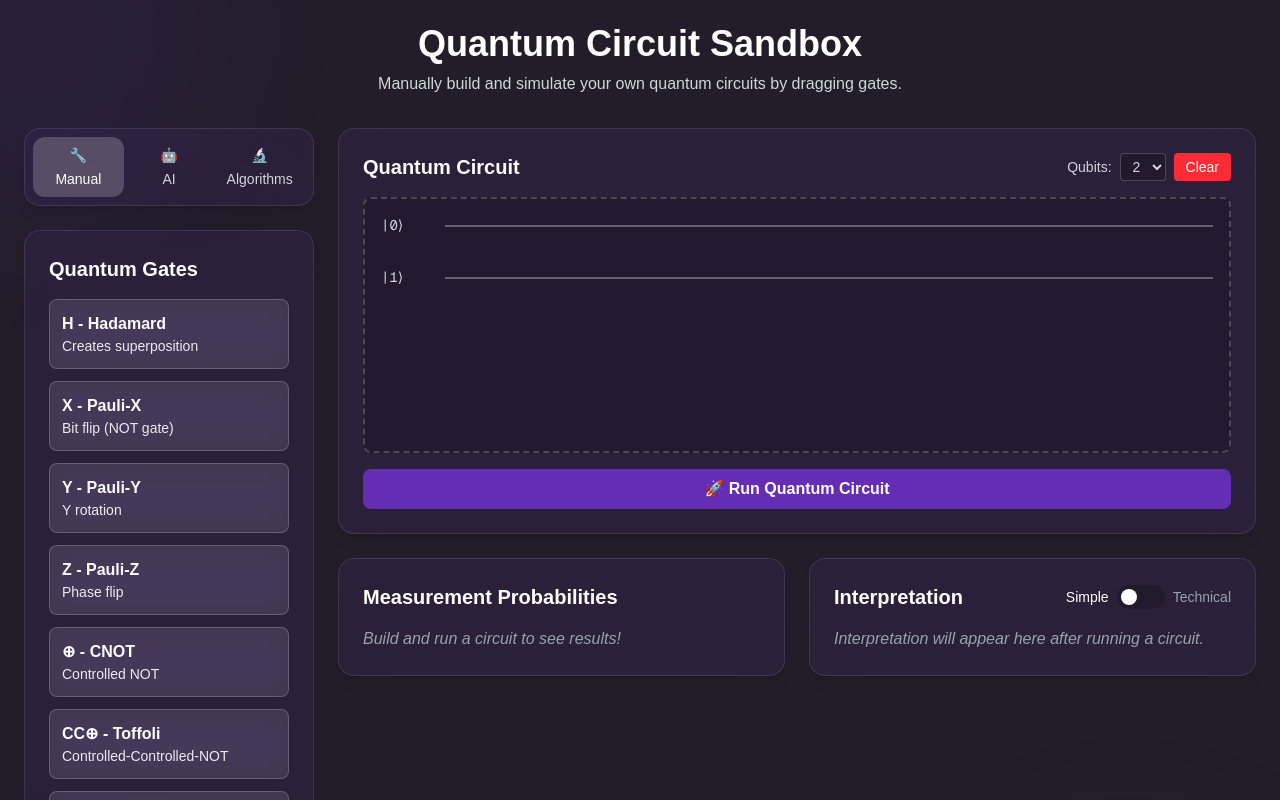
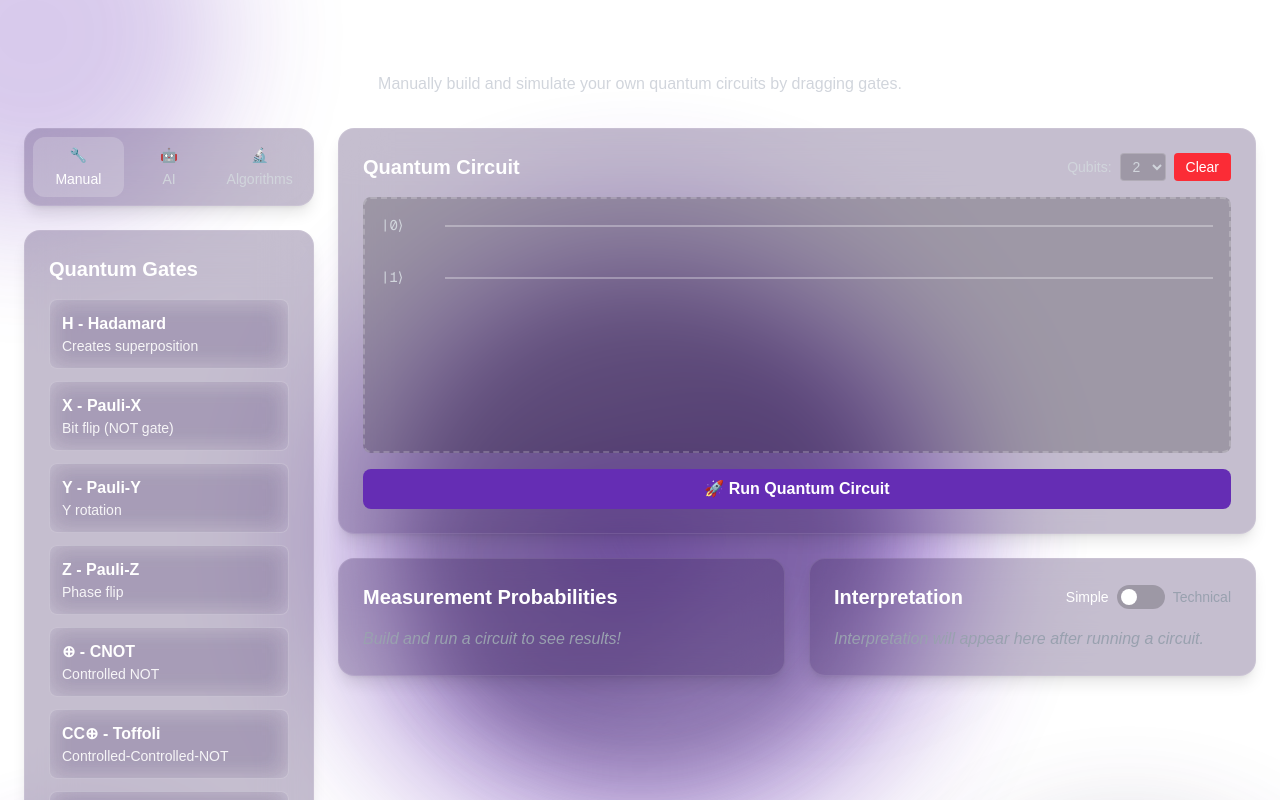
Before and after one commit to EdwinNgui/SpurHacks, a Next.js app: page /quantassist in a window 1280 px wide. Shown: the top 800 px of the page. Built offline with nearby package versions, Linux system fonts and the light colour scheme.

Commit message:
feat: added gradient liquid glass feel

```diff
--- a/src/app/layout.tsx
+++ b/src/app/layout.tsx
@@ -25,7 +25,7 @@ export default function RootLayout({
   return (
     <html lang="en">
       <body
-        className={`${geistSans.variable} ${geistMono.variable} antialiased`}
+        className={`${geistSans.variable} ${geistMono.variable} antialiased bg-gradient-to-r from-purple-900 to-sky-900`}
       >
         {children}
       </body>
--- a/src/app/quantassist/page.tsx
+++ b/src/app/quantassist/page.tsx
@@ -321,11 +321,14 @@ export default function QuantumCircuitAssistantPage() {
 };
 
   return (
-    <div className="relative min-h-screen bg-[#221e29] overflow-hidden">
+    <div className="relative min-h-screen overflow-hidden">
       <div className="absolute inset-0 z-0">
-        <div className="absolute top-[-10rem] left-[-10rem] w-96 h-96 bg-[#652db4]/20 rounded-full filter blur-3xl opacity-50 animate-pulse"></div>
-        <div className="absolute bottom-[-10rem] right-[-2.5rem] w-96 h-96 bg-[#3f2a61]/30 rounded-full filter blur-3xl opacity-60 animate-pulse" style={{animationDelay: '2s'}}></div>
-        <div className="absolute bottom-[-5rem] left-[-5rem] w-80 h-80 bg-[#652db4]/10 rounded-full filter blur-2xl opacity-70 animate-pulse" style={{animationDelay: '4s'}}></div>
+        <div className="absolute top-[-10rem] left-[-10rem] w-96 h-96 bg-[#652db4]/40 rounded-full filter blur-3xl opacity-70 animate-pulse"></div>
+        <div className="absolute bottom-[-10rem] right-[-2.5rem] w-96 h-96 bg-[#3f2a61]/50 rounded-full filter blur-3xl opacity-80 animate-pulse" style={{animationDelay: '2s'}}></div>
+        <div className="absolute bottom-[-5rem] left-[-5rem] w-80 h-80 bg-[#652db4]/30 rounded-full filter blur-2xl opacity-80 animate-pulse" style={{animationDelay: '4s'}}></div>
+        <div className="absolute top-1/3 right-1/4 w-72 h-72 bg-[#652db4]/50 rounded-full filter blur-3xl opacity-60 animate-pulse" style={{animationDelay: '1s'}}></div>
+        <div className="absolute bottom-1/3 left-1/3 w-64 h-64 bg-[#3f2a61]/40 rounded-full filter blur-2xl opacity-70 animate-pulse" style={{animationDelay: '3s'}}></div>
+        <div className="absolute top-1/2 left-1/2 transform -translate-x-1/2 -translate-y-1/2 w-48 h-48 bg-[#652db4]/60 rounded-full filter blur-2xl opacity-50 animate-pulse" style={{animationDelay: '0.5s'}}></div>
       </div>
       <div className="relative z-10 p-6 text-gray-300">
         <div className="max-w-7xl mx-auto">
@@ -335,6 +338,13 @@ export default function QuantumCircuitAssistantPage() {
           <p className="text-center text-gray-300 mb-8">
             {currentPage.description}
           </p>
+
+          {/* Glow effect behind title */}
+          <div className="absolute inset-0 flex items-center justify-center pointer-events-none -z-10">
+            <div className="w-[40rem] h-[40rem] bg-[#652db4]/50 rounded-full blur-3xl animate-pulse"></div>
+            <div className="absolute w-[30rem] h-[30rem] bg-[#3f2a61]/40 rounded-full blur-2xl animate-pulse" style={{animationDelay: '1.5s'}}></div>
+          </div>
+
           <div className="grid grid-cols-1 lg:grid-cols-4 gap-6">
             <ControlPanel
                 activeSection={activeSection}
```
